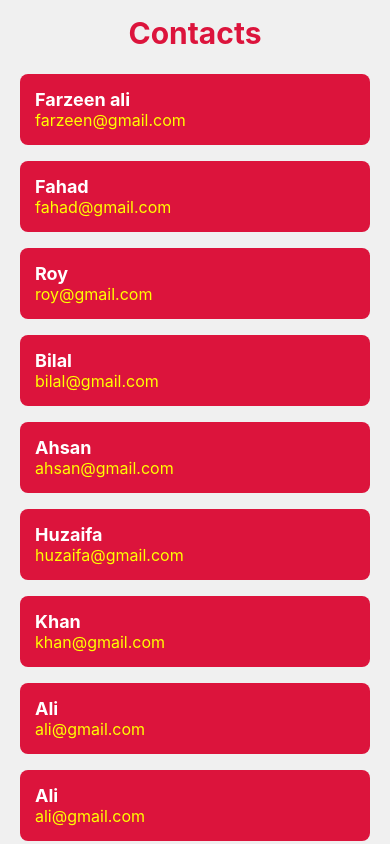
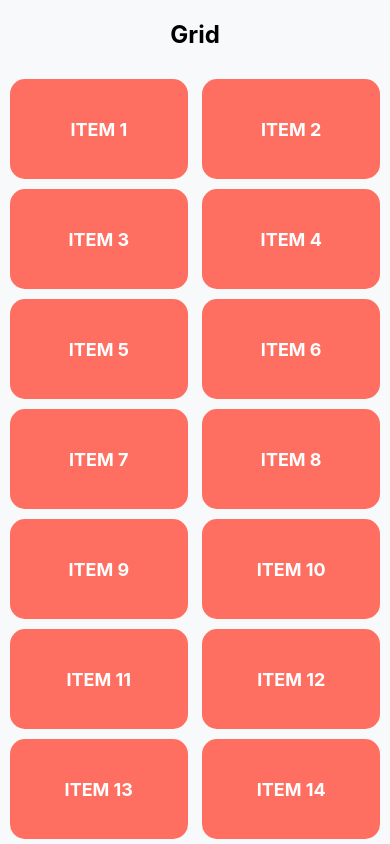
Before and after one commit to farzeen-ali/React-Native-Full-Course-2024-The-Techzeen, a React Native app: screen / in a window 390 px wide. Shown: the top 844 px of the page. Built offline with nearby package versions, Linux system fonts and the light colour scheme.

Commit message:
Grid in React Native

```diff
--- a/App.jsx
+++ b/App.jsx
@@ -1,9 +1,11 @@
 /* eslint-disable prettier/prettier */
+/* eslint-disable react-native/no-inline-styles */
 
 import React from 'react';
 // import { Button, Text, View } from 'react-native';
 import { View } from 'react-native';
-import ContactListScreen from './src/screens/Contact/ContactListScreen';
+import Grid from './src/components/Grid';
+// import ContactListScreen from './src/screens/Contact/ContactListScreen';
 // import LoginForm from './src/components/LoginForm';
 // import UserListScreen from './src/components/LoopList';
 // import SectionListScreen from './src/components/SectionListScreen';
@@ -17,7 +19,7 @@
 // import JSX from './src/components/JSX';
 const App = () => {
   return (
-    <View>
+    <View style={{ flex: 1 }}>
       {/* <Text style={ { fontSize : 30 } }>React Native Mobile APP Developer</Text>
       <Text style={ { fontSize : 30 } }>Farzeen Ali</Text>
       <Button title="Press Here" />
@@ -34,7 +36,8 @@
       {/* <FlatListScreen /> */}
       {/* <SectionListScreen /> */}
       {/* <LoginForm /> */}
-      <ContactListScreen />
+      {/* <ContactListScreen /> */}
+      <Grid />
     </View>
   );
 };
--- /dev/null
+++ b/src/components/Grid.jsx
@@ -0,0 +1,75 @@
+/* eslint-disable prettier/prettier */
+
+import { View, Text, ScrollView, StyleSheet } from 'react-native';
+import React from 'react';
+
+const data = [
+    { id: 1, title: 'Item 1' },
+    { id: 2, title: 'Item 2' },
+    { id: 3, title: 'Item 3' },
+    { id: 4, title: 'Item 4' },
+    { id: 5, title: 'Item 5' },
+    { id: 6, title: 'Item 6' },
+    { id: 7, title: 'Item 7' },
+    { id: 8, title: 'Item 8' },
+    { id: 9, title: 'Item 9' },
+    { id: 10, title: 'Item 10' },
+    { id: 11, title: 'Item 11' },
+    { id: 12, title: 'Item 12' },
+    { id: 13, title: 'Item 13' },
+    { id: 14, title: 'Item 14' },
+];
+
+const Grid = () => {
+  return (
+    <View style={styles.mainContainer}>
+      <Text style={styles.heading}>Grid</Text>
+      <ScrollView contentContainerStyle={styles.container}>
+        {
+            data.map((item) => (
+                <View key={item.id} style={styles.gridItem}>
+                    <Text style={styles.itemText}>{item.title}</Text>
+                </View>
+            ))
+        }
+      </ScrollView>
+    </View>
+  );
+};
+
+const styles = StyleSheet.create({
+    mainContainer: {
+        flex: 1,
+        backgroundColor: '#f8f9fa',
+    },
+    heading: {
+        fontSize: 24,
+        fontWeight: 'bold',
+        textAlign: 'center',
+        marginVertical: 20,
+        color: '#000',
+    },
+    container: {
+        flexDirection: 'row',
+        flexWrap: 'wrap',
+        justifyContent: 'space-between',
+        padding: 10,
+    },
+    gridItem: {
+      backgroundColor: '#ff6f61',
+      padding : 20,
+      marginBottom: 10,
+      width: '48%',
+      height: 100,
+      borderRadius: 15,
+      alignItems: 'center',
+      justifyContent: 'center',
+    },
+    itemText: {
+        color: '#fff',
+        fontSize: 18,
+        fontWeight: '700',
+        textTransform: 'uppercase',
+    },
+});
+export default Grid;
```
